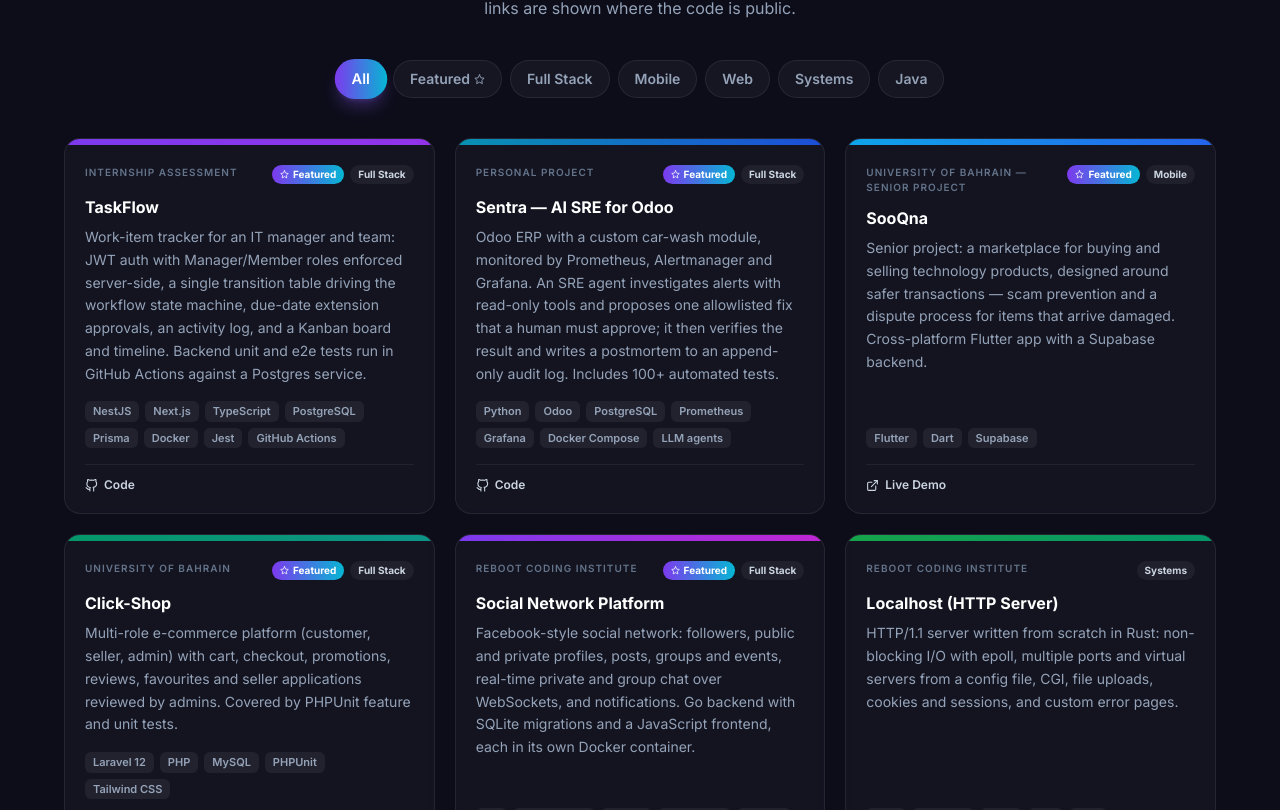
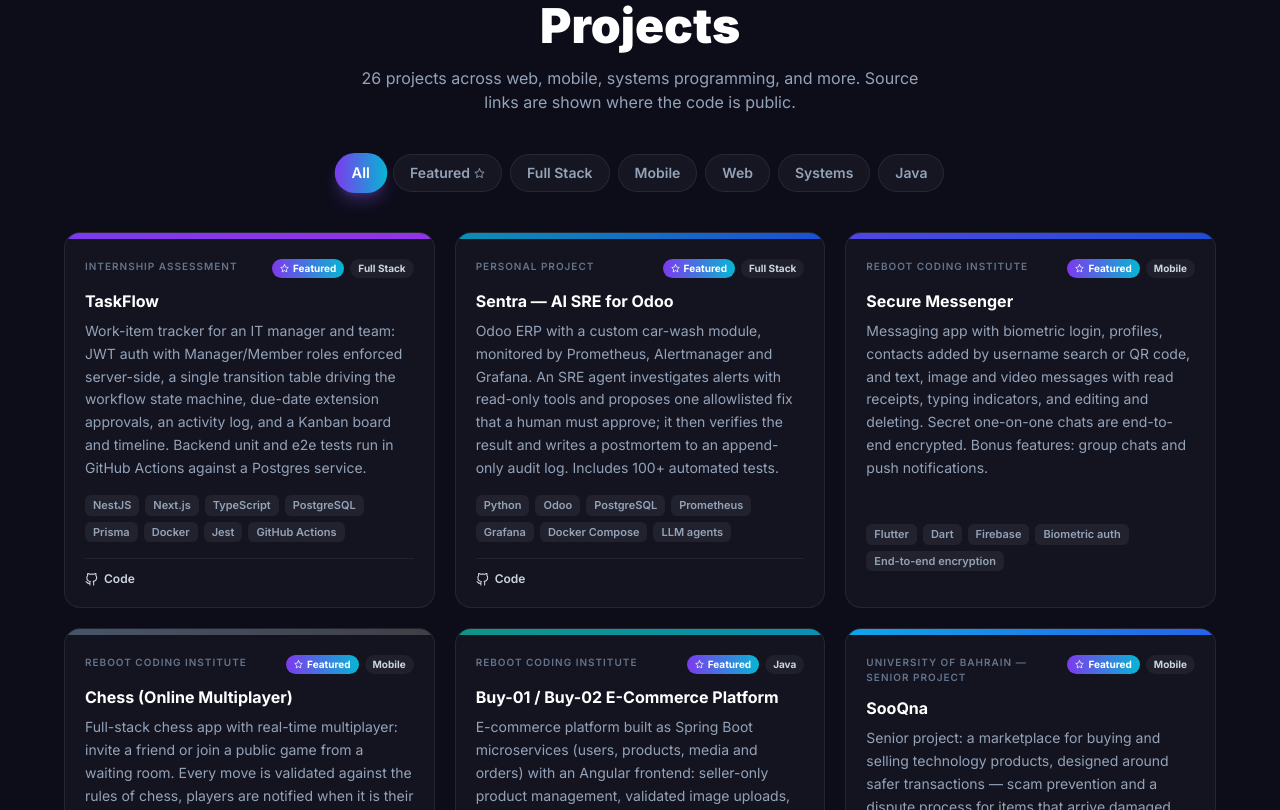
Before and after one commit to 7ussain313/portfolio, a React (Vite) app: page / in a window 1280 px wide. Shown: the part 2750-3560 px from the top of the page. Built offline with nearby package versions, Linux system fonts and the light colour scheme.

Commit message:
Add mobile and Java projects; update education and skills

```diff
--- a/src/data/portfolioData.js
+++ b/src/data/portfolioData.js
@@ -6,7 +6,7 @@
   email: 'hussainali04.dev@gmail.com',
   github: 'https://github.com/7ussain313',
   linkedin: 'https://www.linkedin.com/in/hussainali04/',
-  bio: 'Full-stack developer from Bahrain with a university foundation from the University of Bahrain and two years of project-based engineering at Reboot Coding Institute (01 Edu peer-to-peer model). My recent work includes TaskFlow, a NestJS + Next.js + PostgreSQL workflow app with role-based access, automated tests and CI, and Sentra, an Odoo ERP monitored with Prometheus and Grafana where AI agents investigate incidents and a human approves every fix. I have also built systems projects in Rust and Go — an HTTP/1.1 server, a Unix shell and a TCP chat server — and mobile apps in Flutter.',
+  bio: 'Full-stack developer from Bahrain with a university foundation from the University of Bahrain and two years of project-based engineering at Reboot Coding Institute (01 Edu peer-to-peer model). My recent work includes TaskFlow, a NestJS + Next.js + PostgreSQL workflow app with role-based access, automated tests and CI, and Sentra, an Odoo ERP monitored with Prometheus and Grafana where AI agents investigate incidents and a human approves every fix. I have also built systems projects in Rust and Go — an HTTP/1.1 server, a Unix shell and a TCP chat server — and Flutter apps including an end-to-end encrypted messenger and a real-time multiplayer chess game.',
   cvUrl: './Hussain_Ali_CV.pdf',
 }
 
@@ -21,19 +21,19 @@
     label: 'Backend',
     icon: '⚙️',
     color: 'from-emerald-500 to-teal-500',
-    skills: ['NestJS', 'Node.js', 'Laravel', 'Prisma', 'REST APIs', 'GraphQL', 'WebSockets', 'JWT auth'],
+    skills: ['NestJS', 'Node.js', 'Laravel', 'Prisma', 'REST APIs', 'GraphQL', 'WebSockets', 'JWT auth', 'Spring Boot'],
   },
   {
     label: 'Frontend & Mobile',
     icon: '📱',
     color: 'from-blue-500 to-cyan-500',
-    skills: ['React', 'Next.js', 'Tailwind CSS', 'HTML5', 'CSS3', 'Flutter', 'Firebase', 'Supabase'],
+    skills: ['React', 'Next.js', 'Tailwind CSS', 'HTML5', 'CSS3', 'Angular', 'Flutter', 'Provider', 'Firebase', 'Supabase'],
   },
   {
     label: 'Data & DevOps',
     icon: '🛠',
     color: 'from-orange-500 to-amber-500',
-    skills: ['PostgreSQL', 'SQLite', 'MySQL', 'Docker', 'Docker Compose', 'GitHub Actions', 'Prometheus', 'Grafana', 'Git'],
+    skills: ['PostgreSQL', 'SQLite', 'MySQL', 'MongoDB', 'Neo4j', 'Elasticsearch', 'Docker', 'Docker Compose', 'GitHub Actions', 'Jenkins', 'SonarQube', 'Nexus', 'Ansible', 'Prometheus', 'Grafana', 'Git'],
   },
   {
     label: 'Testing & Practices',
@@ -80,6 +80,42 @@
   },
   {
     id: 3,
+    title: 'Secure Messenger',
+    description: 'Messaging app with biometric login, profiles, contacts added by username search or QR code, and text, image and video messages with read receipts, typing indicators, and editing and deleting. Secret one-on-one chats are end-to-end encrypted. Bonus features: group chats and push notifications.',
+    tech: ['Flutter', 'Dart', 'Firebase', 'Biometric auth', 'End-to-end encryption'],
+    repo: '',
+    live: '',
+    accent: 'from-indigo-600 to-blue-700',
+    category: 'Mobile',
+    institute: 'Reboot Coding Institute',
+    featured: true,
+  },
+  {
+    id: 4,
+    title: 'Chess (Online Multiplayer)',
+    description: 'Full-stack chess app with real-time multiplayer: invite a friend or join a public game from a waiting room. Every move is validated against the rules of chess, players are notified when it is their turn, and checkmate, stalemate and draws end the game. Bonus features: restart, a story mode and AI bots for offline play.',
+    tech: ['Flutter', 'Dart', 'Real-time'],
+    repo: '',
+    live: '',
+    accent: 'from-slate-600 to-zinc-700',
+    category: 'Mobile',
+    institute: 'Reboot Coding Institute',
+    featured: true,
+  },
+  {
+    id: 5,
+    title: 'Buy-01 / Buy-02 E-Commerce Platform',
+    description: 'E-commerce platform built as Spring Boot microservices (users, products, media and orders) with an Angular frontend: seller-only product management, validated image uploads, cart, pay-on-delivery checkout, order tracking, search and filters, and buyer and seller dashboards. Shipped through a Jenkins pipeline with automated tests and rollback, SonarQube quality gates, pull-request reviews, and Nexus for Maven and Docker artifacts.',
+    tech: ['Java', 'Spring Boot', 'Microservices', 'Angular', 'Jenkins', 'SonarQube', 'Nexus', 'Docker'],
+    repo: '',
+    live: '',
+    accent: 'from-teal-600 to-cyan-600',
+    category: 'Java',
+    institute: 'Reboot Coding Institute',
+    featured: true,
+  },
+  {
+    id: 6,
     title: 'SooQna',
     description: 'Senior project: a marketplace for buying and selling technology products, designed around safer transactions — scam prevention and a dispute process for items that arrive damaged. Cross-platform Flutter app with a Supabase backend.',
     tech: ['Flutter', 'Dart', 'Supabase'],
@@ -91,19 +127,7 @@
     featured: true,
   },
   {
-    id: 4,
-    title: 'Click-Shop',
-    description: 'Multi-role e-commerce platform (customer, seller, admin) with cart, checkout, promotions, reviews, favourites and seller applications reviewed by admins. Covered by PHPUnit feature and unit tests.',
-    tech: ['Laravel 12', 'PHP', 'MySQL', 'PHPUnit', 'Tailwind CSS'],
-    repo: 'https://github.com/7ussain313/Click-shop',
-    live: '',
-    accent: 'from-emerald-600 to-teal-600',
-    category: 'Full Stack',
-    institute: 'University of Bahrain',
-    featured: true,
-  },
-  {
-    id: 5,
+    id: 7,
     title: 'Social Network Platform',
     description: 'Facebook-style social network: followers, public and private profiles, posts, groups and events, real-time private and group chat over WebSockets, and notifications. Go backend with SQLite migrations and a JavaScript frontend, each in its own Docker container.',
     tech: ['Go', 'WebSockets', 'SQLite', 'JavaScript', 'Docker'],
@@ -114,9 +138,9 @@
     institute: 'Reboot Coding Institute',
     featured: true,
   },
-  // ── OTHER PROJECTS ────────────────────────────────────────
+  // ── SYSTEMS ───────────────────────────────────────────────
   {
-    id: 6,
+    id: 8,
     title: 'Localhost (HTTP Server)',
     description: 'HTTP/1.1 server written from scratch in Rust: non-blocking I/O with epoll, multiple ports and virtual servers from a config file, CGI, file uploads, cookies and sessions, and custom error pages.',
     tech: ['Rust', 'HTTP/1.1', 'epoll', 'CGI', 'TCP'],
@@ -128,7 +152,7 @@
     featured: false,
   },
   {
-    id: 7,
+    id: 9,
     title: '0-Shell',
     description: 'Minimal Unix shell in Rust that implements core commands (ls, cd, cat, cp, mv, rm, mkdir, echo) with system calls rather than calling external binaries.',
     tech: ['Rust', 'Unix', 'System Calls'],
@@ -140,7 +164,7 @@
     featured: false,
   },
   {
-    id: 8,
+    id: 10,
     title: 'Net-Cat (TCP Chat)',
     description: 'Recreation of NetCat in Go: a multi-client TCP group chat server with message history, join/leave notifications and timestamped messages, using goroutines, channels and mutexes.',
     tech: ['Go', 'TCP', 'Goroutines', 'Channels'],
@@ -152,7 +176,7 @@
     featured: false,
   },
   {
-    id: 9,
+    id: 11,
     title: 'Smart Road Intersection',
     description: 'Simulation in Rust of an intersection without traffic lights, where autonomous vehicles are coordinated to avoid collisions, with animation and end-of-run statistics.',
     tech: ['Rust', 'SDL2', 'Simulation'],
@@ -164,7 +188,7 @@
     featured: false,
   },
   {
-    id: 10,
+    id: 12,
     title: 'Ray Tracer (RT)',
     description: 'Ray tracing renderer in Rust that draws 3D scenes with spheres, planes, cubes and cylinders, light sources, shadows and a movable camera.',
     tech: ['Rust', 'Computer Graphics'],
@@ -176,7 +200,7 @@
     featured: false,
   },
   {
-    id: 11,
+    id: 13,
     title: 'Lem-in (Ant Farm)',
     description: 'Graph pathfinding program in Go that moves N ants from start to end of a colony in the minimum number of turns, choosing non-conflicting paths and rejecting malformed input.',
     tech: ['Go', 'Graph Algorithms'],
@@ -187,44 +211,94 @@
     institute: 'Reboot Coding Institute',
     featured: false,
   },
+  // ── MOBILE ────────────────────────────────────────────────
   {
-    id: 12,
-    title: 'Buy-01',
-    description: 'E-commerce platform built as Spring Boot microservices (users, products, media) with an Angular frontend: client and seller accounts, seller-only product CRUD and validated image uploads.',
-    tech: ['Java', 'Spring Boot', 'Microservices', 'Angular'],
+    id: 14,
+    title: 'Stock Market Simulator',
+    description: 'Trading simulator that tracks 20 stocks with prices updated at least five times per second. Each new user gets $1,000,000 in virtual money to buy, sell and hold stocks, with a wallet, historical data and price charts. State is managed with Provider.',
+    tech: ['Flutter', 'Dart', 'Provider', 'Real-time data', 'Charts'],
     repo: '',
     live: '',
-    accent: 'from-teal-600 to-cyan-600',
+    accent: 'from-emerald-600 to-green-700',
+    category: 'Mobile',
+    institute: 'Reboot Coding Institute',
+    featured: false,
+  },
+  {
+    id: 15,
+    title: 'KaQuiz (Friend Location Sharing)',
+    description: "Full-stack app for sharing your location with friends: sign in with email, search for friends, send and accept friend requests, and see friends' last known locations on a map. While the app is open, it sends the user's location to a backend built from a Swagger specification every 5 seconds.",
+    tech: ['Flutter', 'Dart', 'Maps', 'REST API'],
+    repo: '',
+    live: '',
+    accent: 'from-orange-500 to-red-600',
+    category: 'Mobile',
+    institute: 'Reboot Coding Institute',
+    featured: false,
+  },
+  {
+    id: 16,
+    title: 'Sky Map',
+    description: 'Interactive night-sky map that uses GPS, the accelerometer and the magnetometer to show the planets, Sun, Moon and constellations in the direction the phone is pointing, redrawn at least 10 times per second. Tap any object to see a description.',
+    tech: ['Flutter', 'Dart', 'Device sensors', 'Provider'],
+    repo: '',
+    live: '',
+    accent: 'from-indigo-700 to-purple-800',
+    category: 'Mobile',
+    institute: 'Reboot Coding Institute',
+    featured: false,
+  },
+  {
+    id: 17,
+    title: '2048',
+    description: 'The 2048 puzzle game with swipe controls, animated tile movement and merging, and current and best scores. Bonus features: selectable grid sizes and sound.',
+    tech: ['Flutter', 'Dart', 'Animations'],
+    repo: '',
+    live: '',
+    accent: 'from-yellow-500 to-amber-600',
+    category: 'Mobile',
+    institute: 'Reboot Coding Institute',
+    featured: false,
+  },
+  {
+    id: 18,
+    title: 'Car Insurance App',
+    description: 'Team project: Flutter and Firebase app for vehicle registration, insurance requests and policies, accident reports and payments, with an admin side for approving policies and reviewing reports.',
+    tech: ['Flutter', 'Firebase', 'Dart'],
+    repo: '',
+    live: '',
+    accent: 'from-red-500 to-rose-600',
+    category: 'Mobile',
+    institute: 'University of Bahrain',
+    featured: false,
+  },
+  // ── JAVA ──────────────────────────────────────────────────
+  {
+    id: 19,
+    title: 'Neo4flix',
+    description: 'Movie recommendation engine built from four Spring Boot microservices (movies, users, ratings, recommendations) on a Neo4j graph database, with an Angular frontend for searching, rating, filtering recommendations, a watchlist and sharing. Secured with OAuth 2.0, two-factor authentication and HTTPS, and deployed with Docker.',
+    tech: ['Java', 'Spring Boot', 'Neo4j', 'Angular', 'Microservices', 'OAuth 2.0', 'Docker'],
+    repo: '',
+    live: '',
+    accent: 'from-rose-600 to-red-700',
     category: 'Java',
     institute: 'Reboot Coding Institute',
     featured: false,
   },
   {
-    id: 13,
-    title: 'MR-Jenk (CI/CD)',
-    description: 'Jenkins pipeline for the Buy-01 platform that builds on every commit, runs backend and frontend tests, fails on any test failure, deploys automatically and rolls back a failed deployment.',
-    tech: ['Jenkins', 'CI/CD', 'Docker'],
+    id: 20,
+    title: 'Travel Management System',
+    description: 'Travel booking platform with admin, travel-manager and traveller roles: an admin dashboard, Stripe and PayPal payments, Elasticsearch search with autocomplete, personalised suggestions, feedback and reporting. Runs as replicated microservices on PostgreSQL and Neo4j, deployed with Docker and Ansible, with Jenkins CI, SonarQube and secrets managed in HashiCorp Vault.',
+    tech: ['Java', 'Spring Boot', 'Microservices', 'PostgreSQL', 'Neo4j', 'Elasticsearch', 'Ansible', 'Jenkins'],
     repo: '',
     live: '',
-    accent: 'from-orange-600 to-red-600',
+    accent: 'from-sky-600 to-indigo-600',
     category: 'Java',
     institute: 'Reboot Coding Institute',
     featured: false,
   },
   {
-    id: 14,
-    title: 'Safe-Zone (Code Quality)',
-    description: 'Automated code-quality and security analysis for the Buy-01 microservices: SonarQube in Docker, triggered on every push, with the pipeline failing when quality or security issues are found.',
-    tech: ['SonarQube', 'Docker', 'CI/CD'],
-    repo: '',
-    live: '',
-    accent: 'from-indigo-600 to-violet-600',
-    category: 'Java',
-    institute: 'Reboot Coding Institute',
-    featured: false,
-  },
-  {
-    id: 15,
+    id: 21,
     title: "Let's Play (REST API)",
     description: 'RESTful CRUD API in Spring Boot with MongoDB for user and product management, with authentication and role-based access for admin and user roles.',
     tech: ['Java', 'Spring Boot', 'MongoDB', 'REST API'],
@@ -235,8 +309,21 @@
     institute: 'Reboot Coding Institute',
     featured: false,
   },
+  // ── WEB ───────────────────────────────────────────────────
   {
-    id: 16,
+    id: 22,
+    title: 'Click-Shop',
+    description: 'Multi-role e-commerce platform (customer, seller, admin) with cart, checkout, promotions, reviews, favourites and seller applications reviewed by admins. Covered by PHPUnit feature and unit tests.',
+    tech: ['Laravel 12', 'PHP', 'MySQL', 'PHPUnit', 'Tailwind CSS'],
+    repo: 'https://github.com/7ussain313/Click-shop',
+    live: '',
+    accent: 'from-emerald-600 to-teal-600',
+    category: 'Full Stack',
+    institute: 'University of Bahrain',
+    featured: false,
+  },
+  {
+    id: 23,
     title: 'Angul-It',
     description: 'Multi-stage image CAPTCHA web app in Angular: validation on each stage, the ability to revisit earlier stages, and progress that survives a page refresh.',
     tech: ['Angular', 'TypeScript'],
@@ -248,7 +335,7 @@
     featured: false,
   },
   {
-    id: 17,
+    id: 24,
     title: 'Custom JS Framework',
     description: 'JavaScript framework built from scratch — DOM abstraction, routing, state management and event handling — demonstrated with a TodoMVC app.',
     tech: ['JavaScript', 'Routing', 'State Management'],
@@ -260,7 +347,7 @@
     featured: false,
   },
   {
-    id: 18,
+    id: 25,
     title: 'GraphQL Profile',
     description: 'Profile page that signs in against the school API with JWT, queries progress data with GraphQL and draws XP and audit statistics as hand-built SVG charts.',
     tech: ['TypeScript', 'GraphQL', 'JWT', 'SVG'],
@@ -272,7 +359,7 @@
     featured: false,
   },
   {
-    id: 19,
+    id: 26,
     title: 'Groupie Tracker',
     description: 'Go web app that consumes a music-bands REST API and presents artists, concert locations and dates.',
     tech: ['Go', 'REST API', 'HTML', 'CSS'],
@@ -281,18 +368,6 @@
     accent: 'from-pink-500 to-fuchsia-600',
     category: 'Web',
     institute: 'Reboot Coding Institute',
-    featured: false,
-  },
-  {
-    id: 20,
-    title: 'Car Insurance App',
-    description: 'Team project: Flutter and Firebase app for vehicle registration, insurance requests and policies, accident reports and payments, with an admin side for approving policies and reviewing reports.',
-    tech: ['Flutter', 'Firebase', 'Dart'],
-    repo: '',
-    live: '',
-    accent: 'from-red-500 to-rose-600',
-    category: 'Mobile',
-    institute: 'University of Bahrain',
     featured: false,
   },
 ]
@@ -316,7 +391,7 @@
     id: 1,
     degree: 'B.S. in Computer Science',
     institution: 'University of Bahrain',
-    period: 'Sept 2022 – 2026',
+    period: '2022 – 2026',
     description: 'Coursework spanning software engineering, databases and mobile development; senior project SooQna.',
     type: 'university',
     icon: '🎓',
@@ -325,8 +400,8 @@
     id: 2,
     degree: 'Full-Stack Software Engineering Program',
     institution: 'Reboot Coding Institute (01 Edu)',
-    period: 'June 2024 – Present',
-    description: 'Project-based, peer-reviewed engineering using the 01 Edu model: web, systems programming in Go and Rust, and mobile.',
+    period: '',
+    description: 'Project-based, peer-reviewed engineering using the 01 Edu model, covering web development, systems programming in Go and Rust, and two specialization tracks: Java Full-Stack and Mobile Development.',
     type: 'training',
     icon: '🚀',
   },
@@ -334,9 +409,18 @@
     id: 3,
     degree: 'Java Full-Stack Specialization',
     institution: 'Reboot Coding Institute (01 Edu)',
-    period: 'April 2026 – Present',
-    description: 'Spring Boot, microservices, Angular, CI/CD with Jenkins, and code quality with SonarQube.',
+    period: '',
+    description: 'Spring Boot microservices, Angular, Jenkins CI/CD, SonarQube, Nexus, Neo4j and Elasticsearch, across eleven projects.',
     type: 'training',
     icon: '☕',
   },
+  {
+    id: 4,
+    degree: 'Mobile Development Specialization',
+    institution: 'Reboot Coding Institute (01 Edu)',
+    period: '',
+    description: 'Flutter and Dart: real-time multiplayer, end-to-end encrypted messaging, device sensors and live market data.',
+    type: 'training',
+    icon: '📱',
+  },
 ]
```
Also changed, not shown: src/components/Education.jsx (+6 -4 lines).
